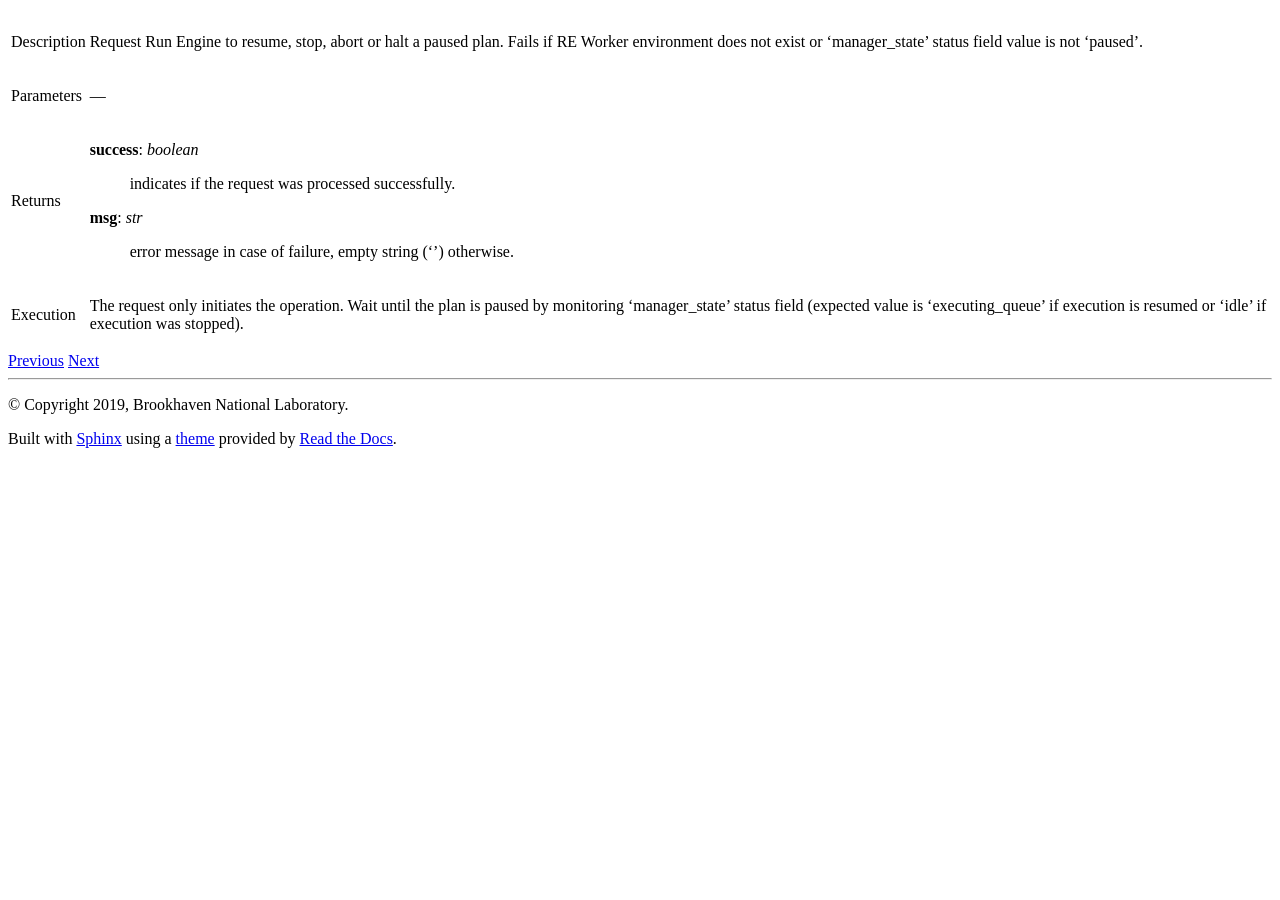
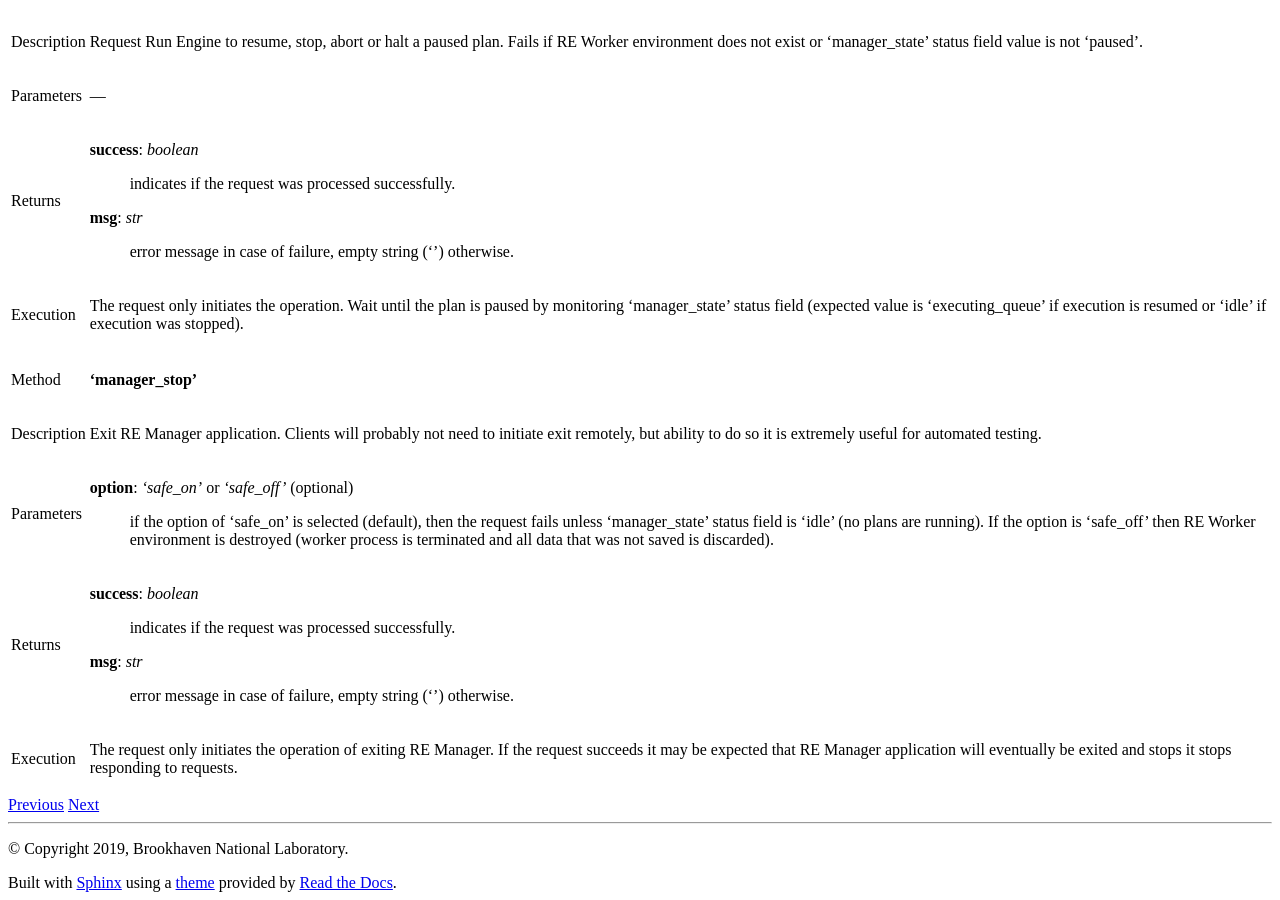
Before and after one commit to bluesky/bluesky-queueserver, a Sphinx documentation site: the page built from docs/source/re_manager_api.rst, in a window 1280 px wide and 900 px high, scrolled down 10206 px. Built offline with Sphinx 7.4.7 and the Read the Docs theme 2.0.0, drawn with Linux system fonts in a browser that asks for light colours; before the commit the page ends 10662 px from its top, so only the background shows below that.

Commit message:
DOC: documentation on 'manager_stop'

```diff
--- a/docs/source/re_manager_api.rst
+++ b/docs/source/re_manager_api.rst
@@ -528,3 +528,27 @@ Execution     The request only initiates the operation. Wait until the plan is p
               'manager_state' status field (expected value is 'executing_queue' if execution is
               resumed or 'idle' if execution was stopped).
 ============  =========================================================================================
+
+
+============  =========================================================================================
+Method        **'manager_stop'**
+------------  -----------------------------------------------------------------------------------------
+Description   Exit RE Manager application. Clients will probably not need to initiate exit remotely,
+              but ability to do so it is extremely useful for automated testing.
+------------  -----------------------------------------------------------------------------------------
+Parameters    **option**: *'safe_on'* or *'safe_off'* (optional)
+                  if the option of 'safe_on' is selected (default), then the request fails
+                  unless 'manager_state' status field is 'idle' (no plans are running).
+                  If the option is 'safe_off' then RE Worker environment is destroyed
+                  (worker process is terminated and all data that was not saved is discarded).
+------------  -----------------------------------------------------------------------------------------
+Returns       **success**: *boolean*
+                  indicates if the request was processed successfully.
+
+              **msg**: *str*
+                  error message in case of failure, empty string ('') otherwise.
+------------  -----------------------------------------------------------------------------------------
+Execution     The request only initiates the operation of exiting RE Manager. If the request succeeds
+              it may be expected that RE Manager application will eventually be exited and stops it
+              stops responding to requests.
+============  =========================================================================================
```
